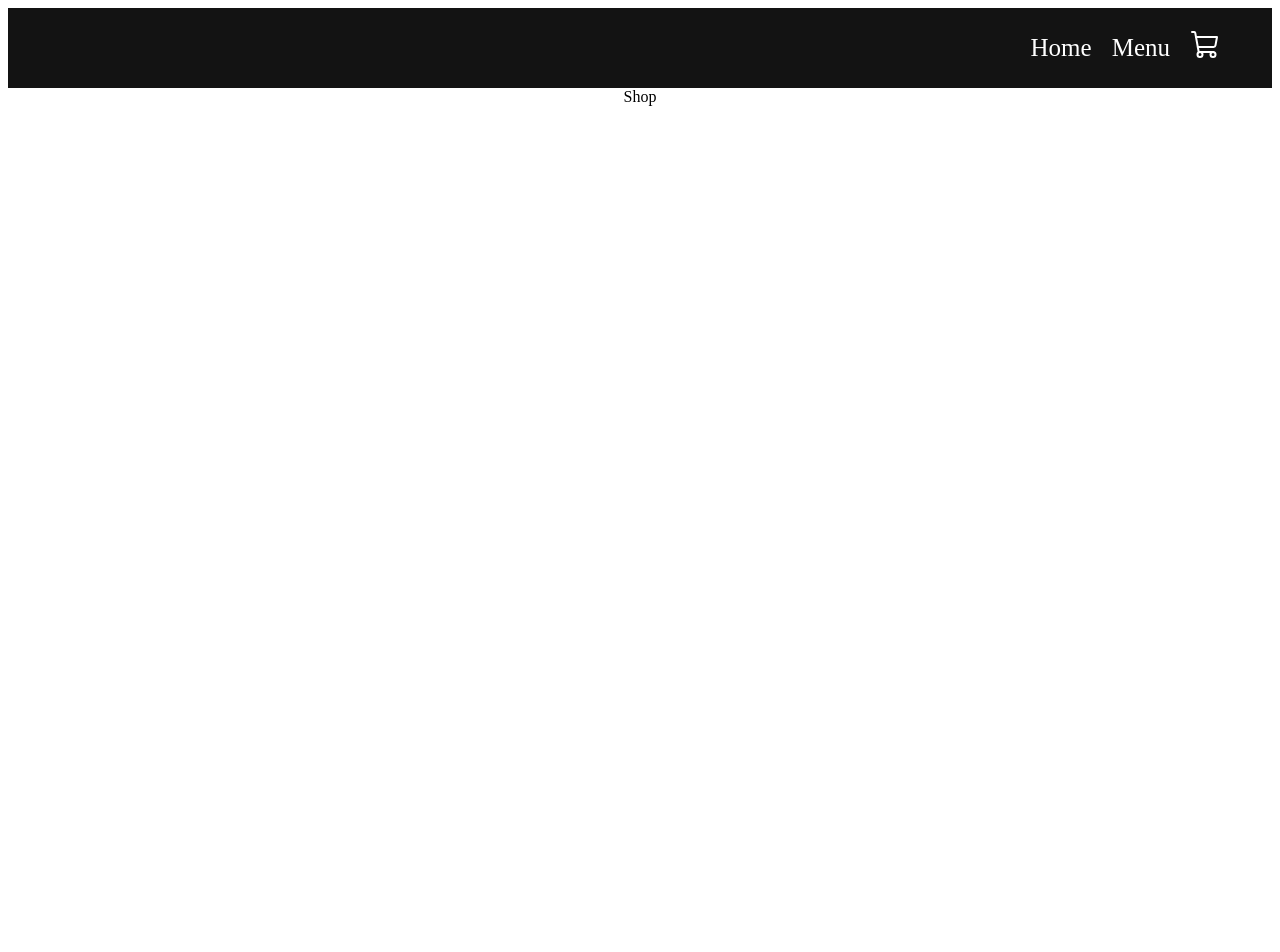
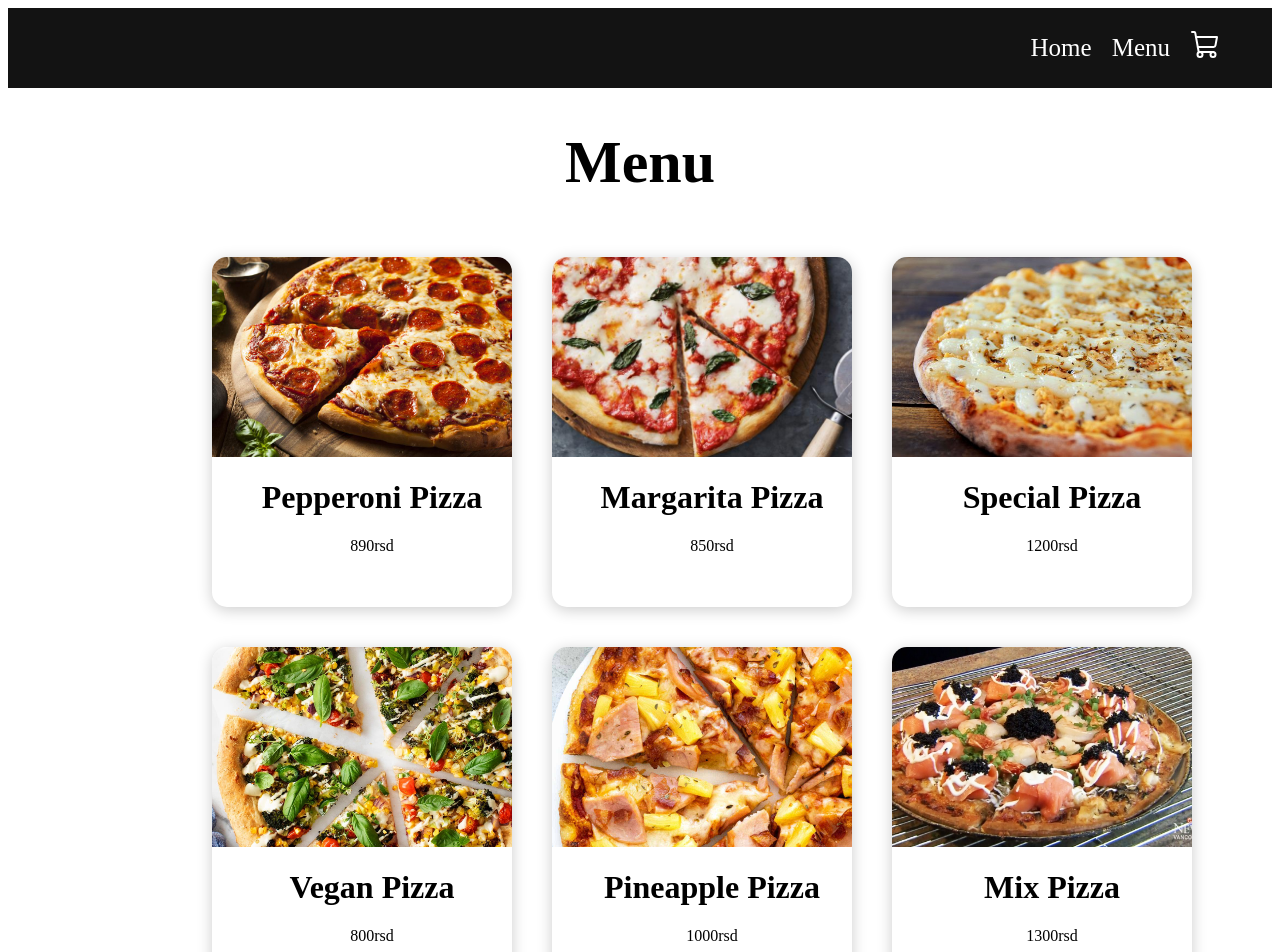
Before and after one commit to milica456/domaci3, a React (Create React App) app: page /menu in a window 1280 px wide. Shown: the top 952 px of the page. Before the commit the page ends 800 px from the top, so only its background shows below. Built offline with nearby package versions, Linux system fonts and the light colour scheme.

Commit message:
Kreiran meni

```diff
--- /dev/null
+++ b/src/pages/menu/menu.css
@@ -0,0 +1,51 @@
+.menu {
+    width: 100%;
+    height: auto;
+    display: flex;
+    justify-content: center;
+    align-items: center;
+    flex-direction: column;
+  }
+  .menu .menuTitle {
+    font-family: cursive;
+    font-size: 60px;
+  }
+
+  .products {
+    width: 70vw;
+    height: auto;
+    display: grid;
+    grid-template-columns: 1fr 1fr 1fr;
+    place-items: center;
+  }
+
+  /* MENU ITEM STYLING */
+
+  .product {
+    border-radius: 15px;
+    width: 300px;
+    height: 350px;
+    margin: 20px;
+    box-shadow: 0px 3px 15px rgba(0, 0, 0, 0.2);
+  }
+  .product:hover {
+    box-shadow: 0px 3px 15px rgba(0, 0, 0, 0.5);
+    transition: 0.3s ease-in;
+    cursor: pointer;
+  }
+
+  .product div {
+    border-top-left-radius: 15px;
+    border-top-right-radius: 15px;
+    width: 100%;
+    height: 200px;
+    background-position: center;
+    background-repeat: no-repeat;
+    background-size: cover;
+
+  }
+
+  .product h1,
+  .product p {
+    margin-left: 20px;
+  }
--- a/src/pages/menu/menu.jsx
+++ b/src/pages/menu/menu.jsx
@@ -1,7 +1,19 @@
 import React from 'react';
+import { PRODUCTS } from "../../products";
+import { Product } from "./product";
+import "./menu.css";
 
 export const Menu = () => {
   return (
-    <div>Shop</div>
-  )
+    <div className='menu'>
+      <h1 className='menuTitle'> Menu </h1>
+      <div className='products'>
+      {PRODUCTS.map((product) => (
+      <Product data={product}/>
+      ))}
+
+      </div>
+    </div>
+
+  );
 };
--- /dev/null
+++ b/src/pages/menu/product.jsx
@@ -0,0 +1,12 @@
+import React from 'react';
+
+export const Product = (props) => {
+    const {id, productName, price, productImage} = props.data;
+     return (
+    <div className='product'>
+        <div style={{ backgroundImage: `url(${productImage})` }}> </div>
+        <h1> {productName}</h1>
+        <p> {price}rsd</p>
+    </div>
+  );
+};
--- a/src/products.js
+++ b/src/products.js
@@ -8,38 +8,38 @@ import product6 from "./assets/6.jpg";
 export const PRODUCTS = [
     {
         id: 1,
-        productNme: "Pepperoni Pizza",
+        productName: "Pepperoni Pizza",
         price: 890.00,
-        priductImage: product1,
+        productImage: product1,
     },
     {
         id: 2,
-        productNme: "Margarita Pizza",
+        productName: "Margarita Pizza",
         price: 850.00,
-        priductImage: product2,
+        productImage: product2,
     },
     {
         id: 3,
-        productNme: "Special Pizza",
+        productName: "Special Pizza",
         price: 1200.00,
-        priductImage: product3,
+        productImage: product3,
     },
     {
         id: 4,
-        productNme: "Vegan Pizza",
+        productName: "Vegan Pizza",
         price: 800.00,
-        priductImage: product4,
+        productImage: product4,
     },
     {
         id: 5,
-        productNme: "Pineapple Pizza",
+        productName: "Pineapple Pizza",
         price: 1000.00,
-        priductImage: product5,
+        productImage: product5,
     },
     {
         id: 6,
-        productNme: "Mix Pizza",
+        productName: "Mix Pizza",
         price: 1300.00,
-        priductImage: product6,
+        productImage: product6,
     }
 ]
```
